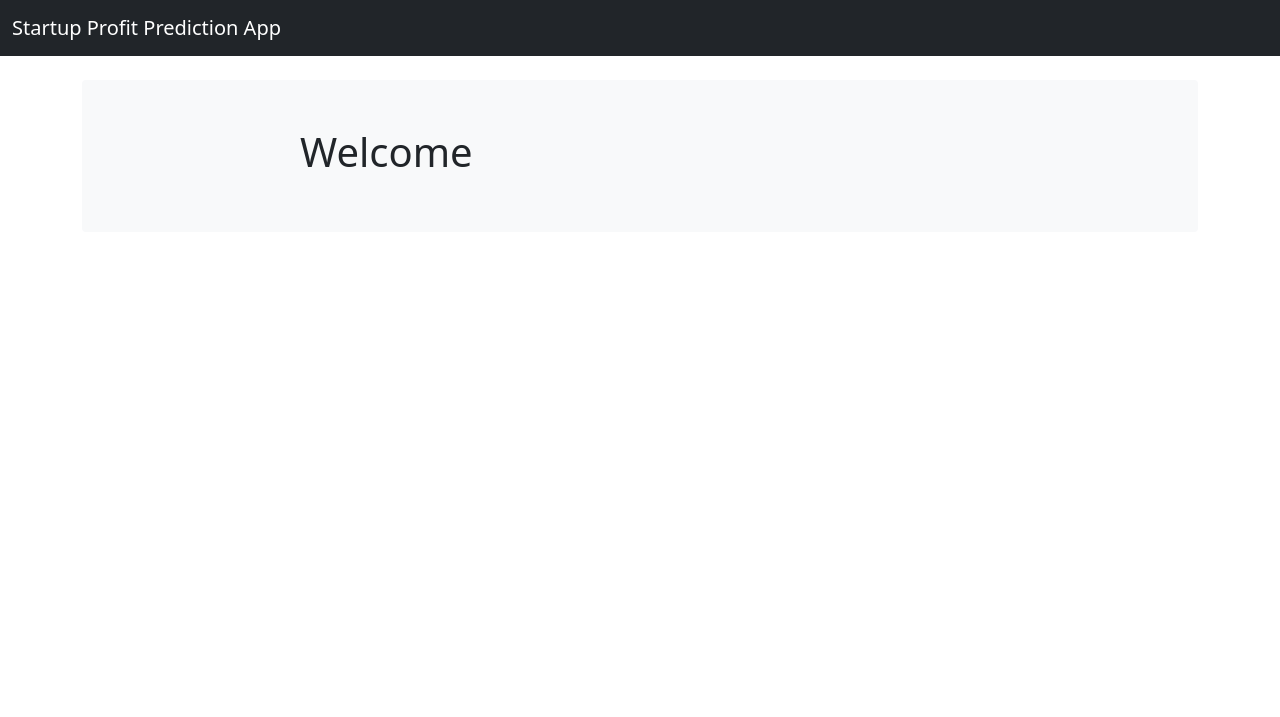
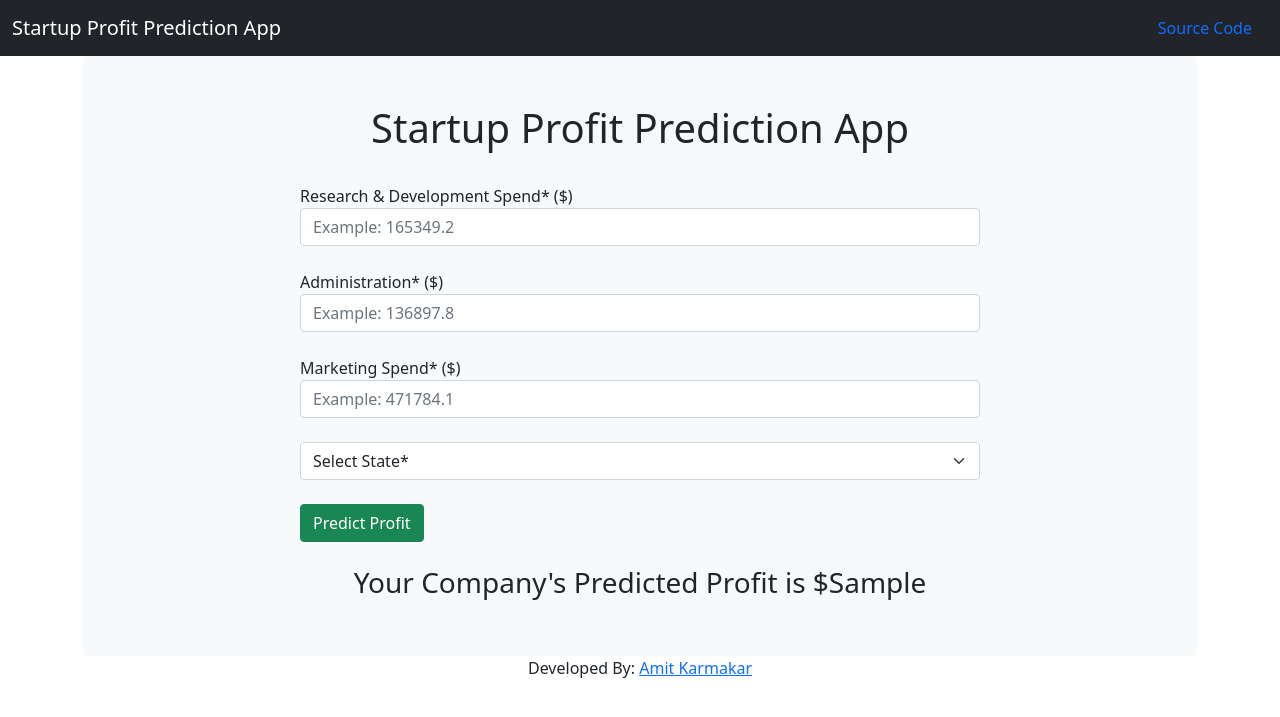
Before and after one commit to amitkarmakar41/Startup_Profit_Prediction_App, a Flask app: template templates/index.html in a window 1280 px wide. Shown: the top 717 px of the page. Run offline with Flask 2, Linux system fonts and the light colour scheme; the template is opened without the code that fills it: most values are stand-ins (such as "Sample title", 1, 10 or a date in 2020); parts of the project's set-up code (start-up, migrations or seed data) failed here and were passed over.

Commit message:
Commit-2 (App running, Styling Done, Cleaning Required)

```diff
--- a/app.py
+++ b/app.py
@@ -5,9 +5,30 @@ from flask import Flask, render_template , request, redirect, jsonify
 app = Flask(__name__)
 model = pickle.load(open('model.pkl','rb'))
 
-@app.route('/')
+@app.route('/',methods=['GET','POST'])
 def index():
     return render_template('index.html')
+
+@app.route('/predict',methods=['GET','POST'])
+def predict():
+    if request.method == 'POST':
+        RnD_Spend = request.form['RnD_Spend']
+        Administration = request.form['Administration']
+        Marketing_Spend = request.form['Marketing_Spend']
+        X_list = [float(RnD_Spend),float(Administration),float(Marketing_Spend)]
+        state = request.form['state']
+        if state == 'NewYork':
+            X_list.append(0)
+            X_list.append(1)
+        elif state == 'California':
+            X_list.append(0)
+            X_list.append(0)
+        elif state == 'Florida':
+            X_list.append(1)
+            X_list.append(0)
+
+        y_pred = model.predict([X_list])
+        return render_template('index.html',y_pred = int(y_pred[0]))
 
 
 if __name__=="__main__":
--- a/model.py
+++ b/model.py
@@ -1,7 +1,8 @@
 import numpy as np
 import pandas as pd
-import nmatplotlib.ppyplot as plt
-import ppickle
+import matplotlib.pyplot as plt
+import pickle
+
 
 df = pd.read_csv('50_Startups.csv')
 
--- a/templates/base.html
+++ b/templates/base.html
@@ -15,6 +15,7 @@
     <nav class="navbar navbar-dark bg-dark" aria-label="First navbar example">
         <div class="container-fluid">
             <a class="navbar-brand" href="/"> Startup Profit Prediction App </a>
+            <a class="nav-link active" href="https://github.com/amitkarmakar41/Startup_Profit_Prediction_App"> Source Code </a>
 
         </div>
     </nav>
@@ -27,5 +28,8 @@
 
 
 </body>
+<footer>
+    <div class="text-center"> Developed By: <a href="https://www.github.com/amitkarmakar41">Amit Karmakar</a> </div>
+</footer>
 
 </html>
--- a/templates/index.html
+++ b/templates/index.html
@@ -7,12 +7,35 @@
 {% block body %}
 <main role="main">
 
-    <br>
     <div>
         <div class="bg-light p-5 rounded">
             <div class="col-sm-8 mx-auto">
-                <h1>Welcome</h1>
-
+                <h1 class="text-center"> Startup Profit Prediction App</h1>
+                <br>
+                <form action='/predict' method='POST'>
+                    <label for="RnD_Spend"> Research & Development Spend* ($) </label>
+                    <input class="form-control" type="text" name='RnD_Spend' id='RnD_Spend'
+                        placeholder="Example: 165349.2" aria-label="Example: 165349.2">
+                    <br>
+                    <label for="Administration">Administration* ($) </label>
+                    <input class="form-control" type="text" name='Administration' id='Administration'
+                        placeholder="Example: 136897.8" aria-label="Example: 136897.8">
+                    <br>
+                    <label for="Marketing_Spend">Marketing Spend* ($) </label>
+                    <input class="form-control" type="text" name='Marketing_Spend' id='Marketing_Spend'
+                        placeholder="Example: 471784.1" aria-label="Example: 471784.1">
+                    <br>
+                    <select class="form-select" aria-label="Default select example" name='state' id='state'>
+                        <option selected>Select State*</option>
+                        <option value="NewYork">New York</option>
+                        <option value="California">California</option>
+                        <option value="Florida">Florida</option>
+                    </select>
+                    <br>
+                    <input class="btn btn-success" type='submit' value='Predict Profit'>
+                </form>
+                <br>
+                <h3 class="text-center">Your Company's Predicted Profit is ${{ y_pred }}</h3>
             </div>
         </div>
     </div>
```
